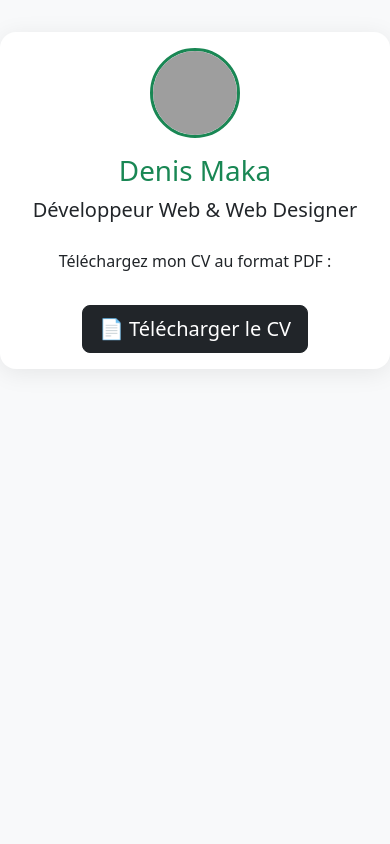
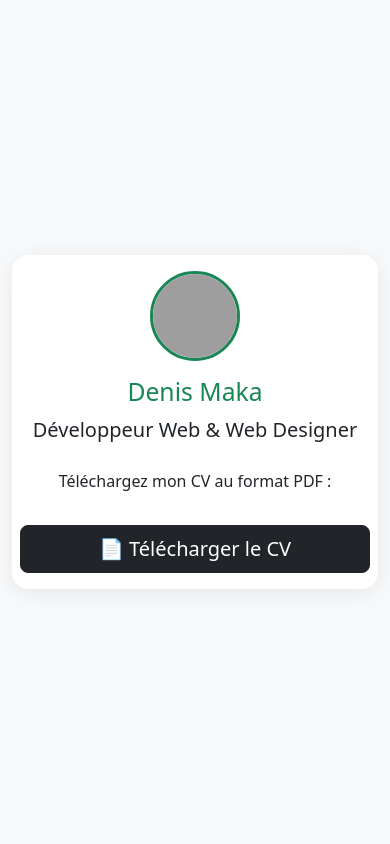
Before and after one commit to Denismaka/cv_portfolio_dynamic, a PHP site: page / in a window 390 px wide. Run offline with PHP 8.4, Linux system fonts and the light colour scheme; grey boxes are pictures that could not be loaded.

Commit message:
Mise en place de classe itilitaire boostrap pour la responsivité

```diff
--- a/index.php
+++ b/index.php
@@ -7,19 +7,20 @@
     <title>Télécharger mon CV - Denis Maka</title>
     <link rel="stylesheet" href="https://cdn.jsdelivr.net/npm/bootstrap@5.3.0/dist/css/bootstrap.min.css">
     <link rel="stylesheet" href="assets/css/style.css">
-
 </head>
 
 <body class="bg-light">
 
-    <div class="cv-card text-center">
-        <img src="https://ui-avatars.com/api/?name=Denis+Maka&background=198754&color=fff&size=180" alt="Avatar Denis Maka" class="avatar" />
-        <h1 class="mb-2 text-success">Denis Maka</h1>
-        <p class="lead mb-4">Développeur Web & Web Designer</p>
-        <p>Téléchargez mon CV au format PDF :</p>
-        <a href="assets/cv/Cv%20D%C3%A9nis%20Maka.pdf" class="btn btn-dark btn-lg mt-3" role="button" aria-label="Télécharger le CV de Denis Maka" download>
-            📄 Télécharger le CV
-        </a>
+    <div class="container min-vh-100 d-flex flex-column justify-content-center align-items-center">
+        <div class="cv-card text-center w-100">
+            <img src="https://ui-avatars.com/api/?name=Denis+Maka&background=198754&color=fff&size=180" alt="Avatar Denis Maka" class="avatar mb-3" />
+            <h1 class="mb-2 text-success fs-2 fs-md-1">Denis Maka</h1>
+            <p class="lead mb-4">Développeur Web & Web Designer</p>
+            <p>Téléchargez mon CV au format PDF :</p>
+            <a href="assets/cv/Cv%20D%C3%A9nis%20Maka.pdf" class="btn btn-dark btn-lg mt-3 w-100 w-md-auto" role="button" aria-label="Télécharger le CV de Denis Maka" download>
+                📄 Télécharger le CV
+            </a>
+        </div>
     </div>
 
 </body>
```
